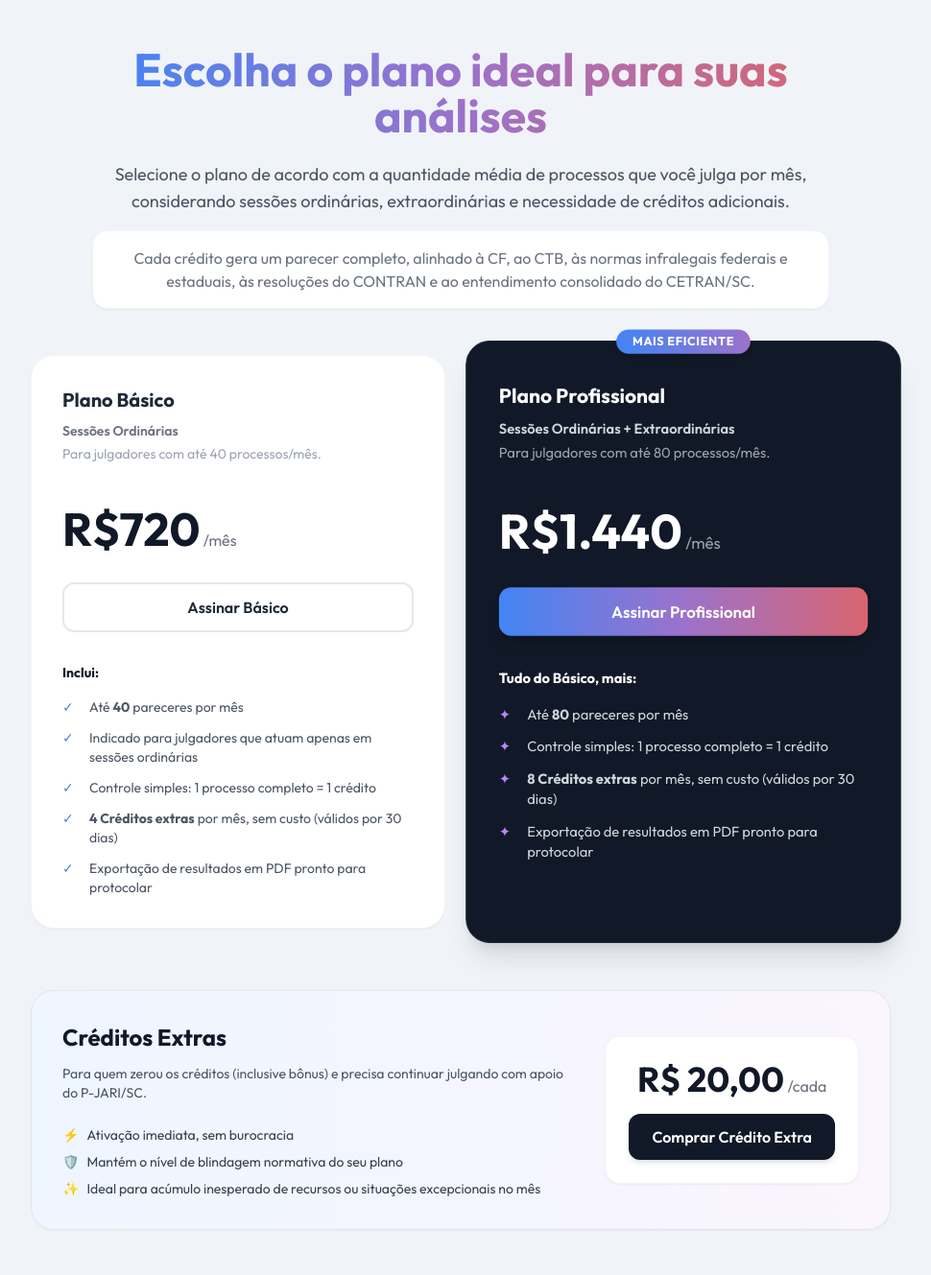
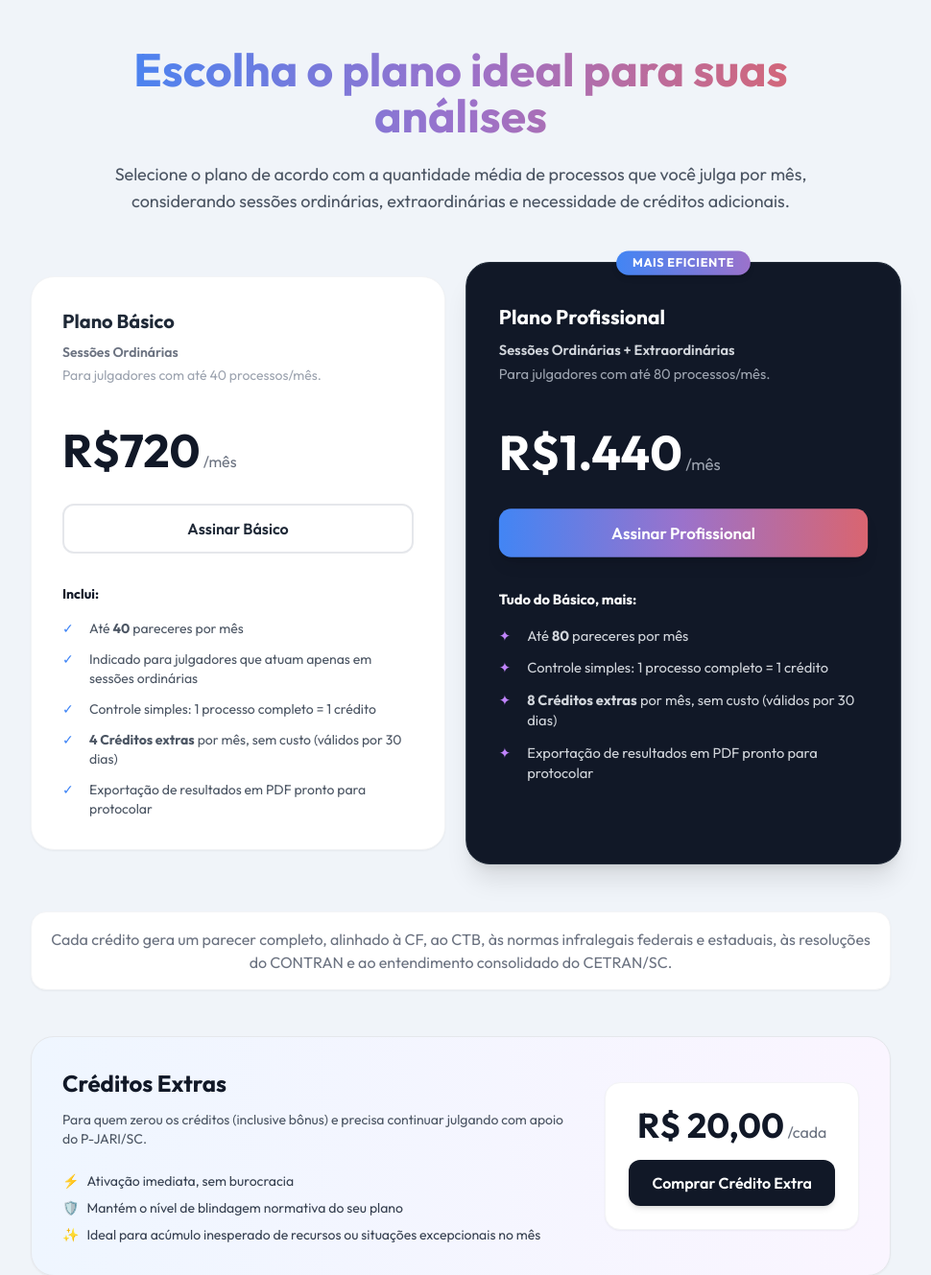
Before and after one commit to Geffersonvivan/P-JARI-SC, a Django app: page /planos/ in a window 1280 px wide. Shown: the part 84-1413 px from the top of the page at 96% size, without its empty margins (160-1130 px from the left). Run offline with Django 5.2, Linux system fonts and the light colour scheme; data that the repository does not hold is empty; some libraries are stand-ins or nearby versions.

Commit message:
style: move box de explicacao de creditos para debaixo da grid de assinaturas

```diff
--- a/templates/planos.html
+++ b/templates/planos.html
@@ -65,9 +65,6 @@
             <p class="text-lg text-gray-600 mb-4">Selecione o plano de acordo com a quantidade média de processos que
                 você julga por mês, considerando sessões ordinárias, extraordinárias e necessidade de créditos
                 adicionais.</p>
-            <p class="text-md text-gray-500 bg-white p-4 rounded-2xl border border-gray-100 shadow-sm inline-block">Cada
-                crédito gera um parecer completo, alinhado à CF, ao CTB, às normas infralegais federais e estaduais, às
-                resoluções do CONTRAN e ao entendimento consolidado do CETRAN/SC.</p>
         </div>
 
         <div class="grid grid-cols-1 md:grid-cols-2 gap-8 w-full max-w-4xl mb-16">
@@ -161,6 +158,12 @@
             </div>
         </div>
 
+        <div class="w-full max-w-4xl text-center mb-12">
+            <p class="text-md text-gray-500 bg-white p-4 rounded-2xl border border-gray-100 shadow-sm inline-block">Cada
+                crédito gera um parecer completo, alinhado à CF, ao CTB, às normas infralegais federais e estaduais, às
+                resoluções do CONTRAN e ao entendimento consolidado do CETRAN/SC.</p>
+        </div>
+
         <!-- Créditos Extras Section -->
         <div
             class="w-full max-w-4xl bg-gradient-to-r from-blue-50 to-purple-50 rounded-3xl p-8 border border-gray-200 shadow-sm flex flex-col md:flex-row items-center gap-8 mb-16">
```
